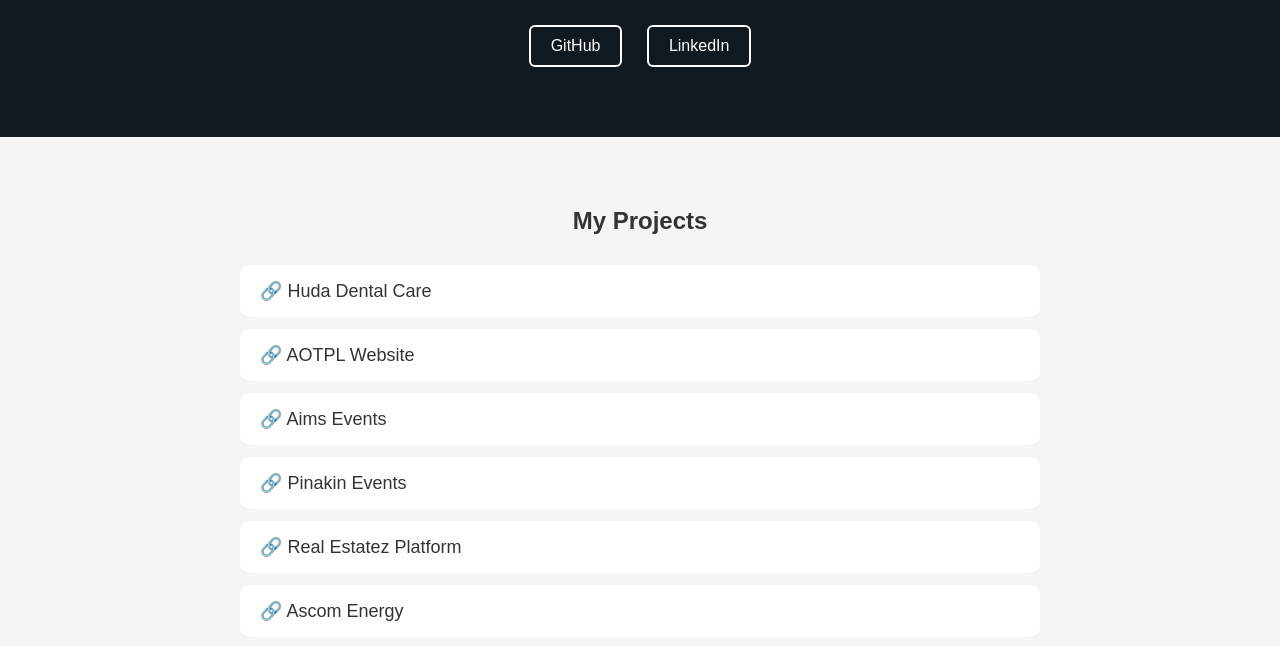
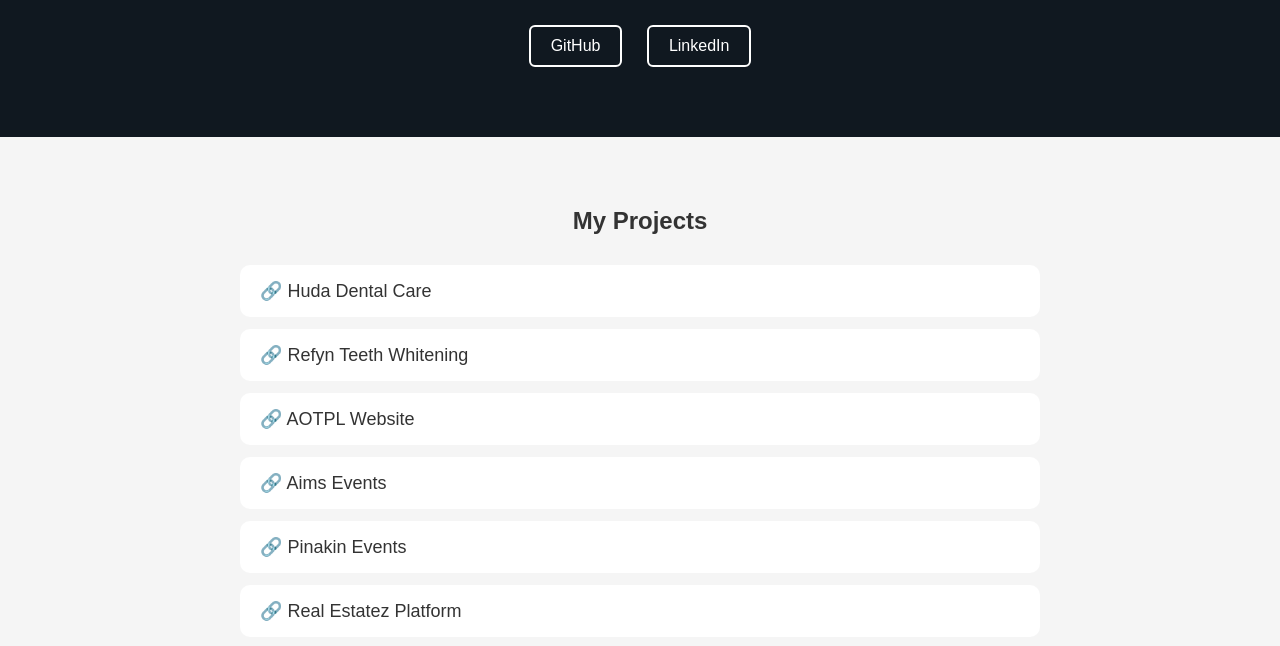
Before and after one commit to aghataquee/Portfolio_Mine, a plain HTML site: page index.html in a window 1280 px wide. Shown: the part 147-793 px from the top of the page. Drawn offline with Linux system fonts and the light colour scheme.

Commit message:
Add Refyn Teeth Whitening project link

```diff
--- a/index.html
+++ b/index.html
@@ -109,6 +109,7 @@
 
     <ul class="project-list">
          <li onclick="window.open('https://hudadentalcare.com/', '_blank')">🔗 Huda Dental Care</li>
+        <li onclick="window.open('https://exalttechsoft.com/refyndemo/', '_blank')">🔗 Refyn Teeth Whitening</li>
         <li onclick="window.open('https://aotpl.co.in/', '_blank')">🔗 AOTPL Website</li>
         <li onclick="window.open('https://aimsevents.com/', '_blank')">🔗 Aims Events</li>
         <li onclick="window.open('https://pinakinevents.com/', '_blank')">🔗 Pinakin Events</li>
```
